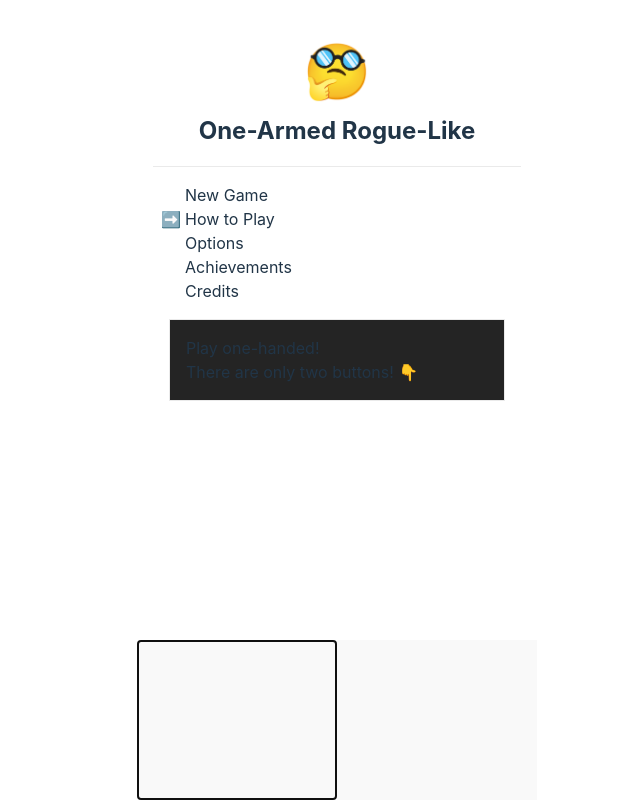
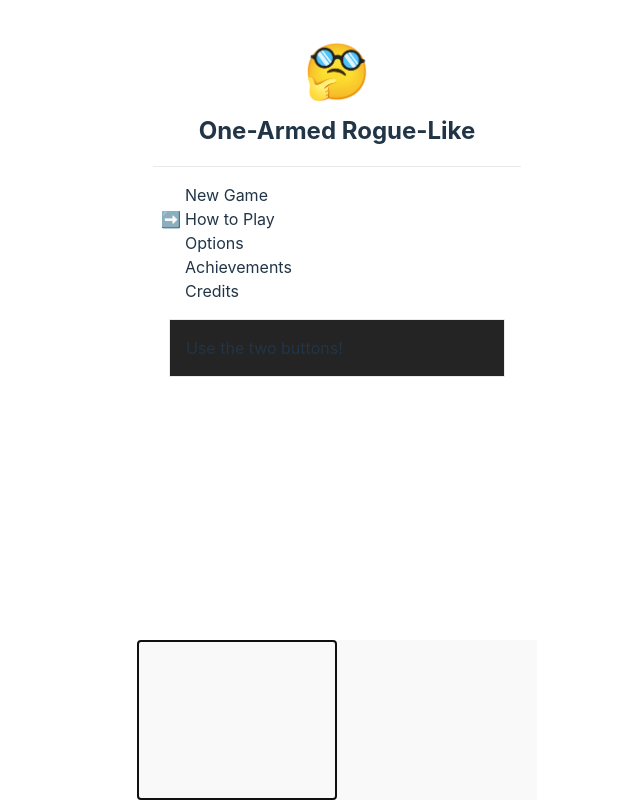
Before and after one commit to RobertBolender/one-armed-rogue-like, a Preact app: page / in a window 1280 px wide. Both pictures are taken after a click on the button 540 px from the left and 720 px from the top of the page. Shown: the whole page, without its empty margins (303-943 px from the left). Built offline with nearby package versions, Linux system fonts and the light colour scheme.

Commit message:
Add credits and back button

```diff
--- a/src/app.css
+++ b/src/app.css
@@ -35,6 +35,10 @@
 .screen {
   padding: 1em;
   border-bottom: 1px solid #eaeaea;
+}
+
+.align-left {
+  text-align: left;
 }
 
 .card {
--- a/src/app.tsx
+++ b/src/app.tsx
@@ -1,50 +1,224 @@
-import { useCallback, useState } from "preact/hooks";
+import { useCallback, useReducer, useState } from "preact/hooks";
 import gameLogo from "/logo.png";
 import "./app.css";
+import type { JSXInternal } from "preact/src/jsx";
+
+function gameStateReducer(state: any, action: any) {
+  console.log("Receiving dispatch", action.type);
+  switch (action.type) {
+    case "DOWN":
+      const newIndex =
+        state.activeIndex >= state.choices.length - 1
+          ? 0
+          : state.activeIndex + 1;
+      console.log({ state });
+      return {
+        ...state,
+        activeIndex: newIndex,
+      };
+    case "BACK":
+      if (state.stack.length === 0) {
+        return state;
+      }
+      const newStack = state.stack.slice(0, -1);
+      const newScreen = state.stack[state.stack.length - 1];
+      return {
+        ...state,
+        activeIndex: 0,
+        choices: calculateChoices({ ...state, screen: newScreen }),
+        stack: newStack,
+        screen: newScreen,
+      };
+    case "START_GAME":
+      return {
+        ...state,
+        activeIndex: 0,
+        screen: "game",
+      };
+    case "END_GAME":
+      return {
+        ...state,
+        activeIndex: 0,
+        screen: "end",
+      };
+    case "VIEW_CREDITS":
+      return {
+        ...state,
+        activeIndex: 0,
+        choices: calculateChoices({ ...state, screen: "credits" }),
+        stack: [...state.stack, state.screen],
+        screen: "credits",
+      };
+    default:
+      console.error("Unknown action type", action.type);
+      return state;
+  }
+}
+
+function calculateChoices(gameState: any = {}): Choice[] {
+  switch (gameState.screen) {
+    case "menu":
+      return [
+        {
+          text: "New Game",
+          action: "START_GAME",
+          details: (
+            <>
+              <div>Play one-handed!</div>
+              <div>There are only two buttons! 👇</div>
+            </>
+          ),
+        },
+        {
+          text: "How to Play",
+          action: "VIEW_HOW_TO_PLAY",
+          details: (
+            <>
+              <div>Use the two buttons!</div>
+            </>
+          ),
+        },
+        {
+          text: "Options",
+          action: "VIEW_OPTIONS",
+          details: (
+            <>
+              <div>There are no options!</div>
+            </>
+          ),
+        },
+        {
+          text: "Achievements",
+          action: "VIEW_ACHIEVEMENTS",
+          details: (
+            <>
+              <div>There are no achievements!</div>
+            </>
+          ),
+        },
+        {
+          text: "Credits",
+          action: "VIEW_CREDITS",
+          details: (
+            <>
+              <div>For those who enjoy backstory!</div>
+            </>
+          ),
+        },
+      ];
+    case "credits":
+      return [
+        {
+          text: "Back",
+          action: "BACK",
+        },
+      ];
+    default:
+      return [];
+  }
+}
+
+function createInitialGameState() {
+  return {
+    activeIndex: 0,
+    screen: "menu",
+    stack: [],
+    choices: calculateChoices({ screen: "menu" }),
+  };
+}
+
+function Screen({ gameState }: { gameState: any }) {
+  switch (gameState.screen) {
+    case "menu":
+      return (
+        <div class="screen">
+          <img src={gameLogo} class="logo" alt="One-Armed Rogue-Like Logo" />
+          <h1>One-Armed Rogue-Like</h1>
+        </div>
+      );
+    case "credits":
+      return (
+        <div class="screen align-left">
+          <h1>Credits</h1>
+          <p>
+            This game was made by Robert Bolender, inspired by the birth of his
+            son Daniel.
+          </p>
+          <p>
+            Robert found that he was limited in the games he could play while
+            holding his sleeping son, so he made this game.
+          </p>
+        </div>
+      );
+    default:
+      return <div class="screen">Unknown screen: {gameState.screen}</div>;
+  }
+}
+
+type Choice = {
+  text: string;
+  action: string;
+  details?: JSXInternal.Element;
+};
+
+function Choices({
+  choices,
+  activeIndex,
+}: {
+  choices: Choice[];
+  activeIndex: number;
+}) {
+  return (
+    <ul class="choices">
+      {choices.map((choice, index) => (
+        <li class={activeIndex === index ? "active" : ""}>{choice.text}</li>
+      ))}
+    </ul>
+  );
+}
 
 export function App() {
-  const [index, setIndex] = useState(0);
   const [showWarning, setShowWarning] = useState(false);
+
+  const [gameState, dispatch] = useReducer(
+    gameStateReducer,
+    null,
+    createInitialGameState
+  );
+
+  const { activeIndex, choices } = gameState;
+
   const Down = useCallback((event: any) => {
     event.preventDefault();
-    setIndex((index) => {
-      if (index > 3) {
-        return 0;
-      }
-      return index + 1;
-    });
+    dispatch({ type: "DOWN" });
   }, []);
+
   const Right = useCallback(
     (event: any) => {
       event.preventDefault();
-      console.log(`current index: ${index}`);
+      const choice = choices[activeIndex];
+      if (["BACK", "VIEW_CREDITS"].includes(choice.action)) {
+        dispatch({ type: choice.action });
+        return;
+      }
       setShowWarning(true);
       setTimeout(() => {
         setShowWarning(false);
       }, 3000);
     },
-    [index]
+    [choices, activeIndex]
   );
+
   return (
     <>
       {showWarning && <div class="warning">Sorry, that doesn't work yet.</div>}
-      <div class="screen">
-        <img src={gameLogo} class="logo" alt="One-Armed Rogue-Like Logo" />
-        <h1>One-Armed Rogue-Like</h1>
+      <Screen gameState={gameState} />
+      <div class="card">
+        <Choices choices={choices} activeIndex={activeIndex} />
       </div>
-      <div class="card">
-        <ul class="choices">
-          <li class={index == 0 ? "active" : ""}>New Game</li>
-          <li class={index == 1 ? "active" : ""}>How to Play</li>
-          <li class={index == 2 ? "active" : ""}>Options</li>
-          <li class={index == 3 ? "active" : ""}>Achievements</li>
-          <li class={index == 4 ? "active" : ""}>Credits</li>
-        </ul>
-      </div>
-      <div class="details">
-        <div>Play one-handed!</div>
-        <div>There are only two buttons! 👇</div>
-      </div>
+      {choices[activeIndex].details && (
+        <div class="details">{choices[activeIndex].details}</div>
+      )}
       <div class="buttons">
         <button onClick={Down}>&nbsp;</button>
         <button onClick={Right}>&nbsp;</button>
```
